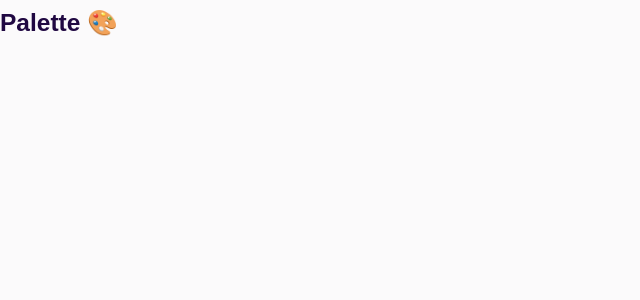
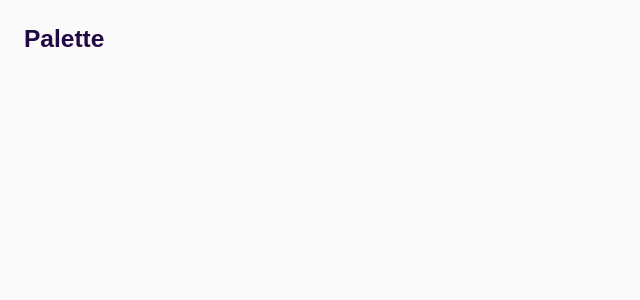
Before and after one commit to VanDenHendeSimon/color-palette, a Next.js app: page / in a window 1280 px wide. Shown: the top 300 px of the page, without its empty margins (0-640 px from the left). Built offline with nearby package versions, Linux system fonts and the light colour scheme.

Commit message:
header begin

```diff
--- /dev/null
+++ b/components/Header.tsx
@@ -0,0 +1,9 @@
+import React from 'react'
+
+export const Header = () => {
+  return (
+    <header className="c-header">
+      <h1>Palette</h1>
+    </header>
+  )
+}
--- a/pages/index.tsx
+++ b/pages/index.tsx
@@ -1,11 +1,11 @@
-import { PageLayout } from '../components/Layout/PageLayout';
+import { Header } from '../components/Header';
 import { SEO } from '../components/SEO';
 
 export default function Index() {
   return (
     <div>
       <SEO titleSuffix={"| 🏡"} />
-      <h1>Palette 🎨</h1>
+      <Header />
     </div>
   );
 }
--- /dev/null
+++ b/styles/components/header.scss
@@ -0,0 +1,3 @@
+.c-header {
+  padding: map-get($map: $whitespace, $key: 'md') map-get($map: $whitespace, $key: 'normal');
+}
--- a/styles/screen.scss
+++ b/styles/screen.scss
@@ -1,5 +1,6 @@
 @import './settings/colors.scss';
 @import './settings/fonts.scss';
+@import './settings/spacing.scss';
 
 @import './generic/normalize.scss';
 
@@ -8,3 +9,5 @@
 
 @import './objects/row.scss';
 @import './objects/container.scss';
+
+@import './components/header.scss';
--- /dev/null
+++ b/styles/settings/spacing.scss
@@ -0,0 +1,11 @@
+$baseline: 8px;
+
+$whitespace: (
+  'xs': $baseline * 0.5,
+  'sm': $baseline * 1,
+  'md': $baseline * 2,
+  'normal': $baseline * 3,
+  'lg': $baseline * 4,
+  'xl': $baseline * 5,
+  'xxl': $baseline * 6,
+);
```
